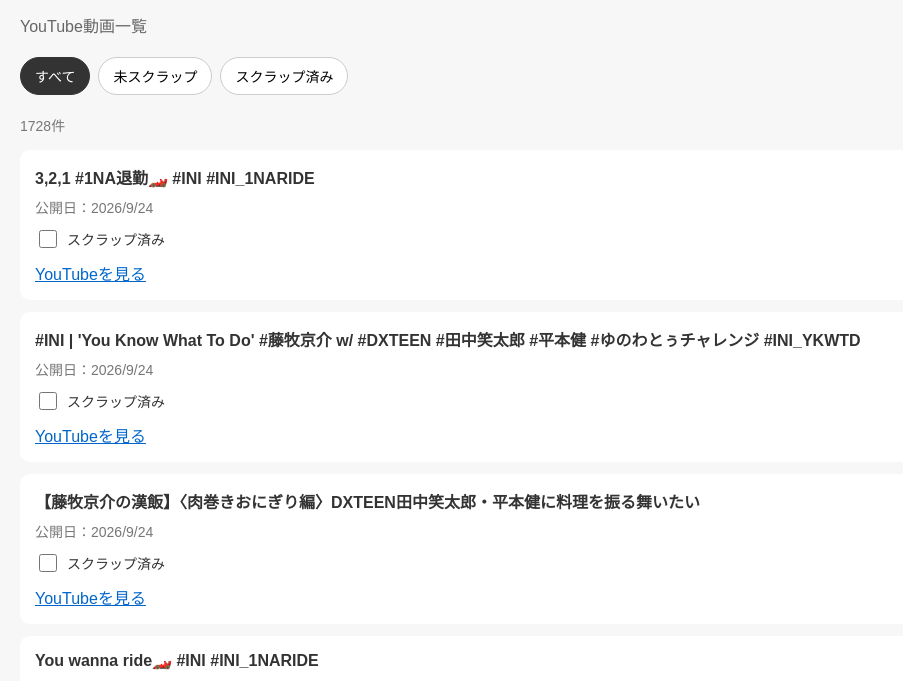
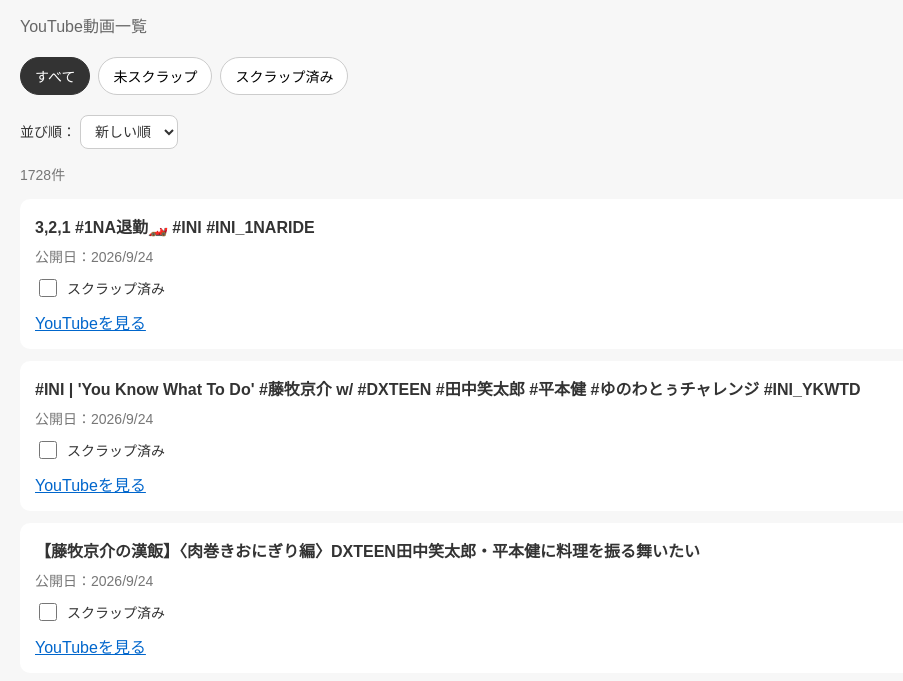
Before and after one commit to nakimushiLog0407/INI-Scrapbook, a plain HTML site: page index.html in a window 1280 px wide. Shown: the part 81-762 px from the top of the page, without its empty margins (0-903 px from the left). Drawn offline with Linux system fonts and the light colour scheme.

Commit message:
Implement sort area for video list
Added sorting functionality for video display with a dropdown menu for selecting sort order.

```diff
--- a/index.html
+++ b/index.html
@@ -44,6 +44,20 @@
             background: #333;
             color: white;
             border-color: #333;
+        }
+
+        .sort-area {
+            margin-bottom: 15px;
+            font-size: 14px;
+        }
+
+        .sort-area select {
+            padding: 7px 10px;
+            border: 1px solid #ccc;
+            border-radius: 8px;
+            background: white;
+            color: #333;
+            font-size: 14px;
         }
 
         .video {
@@ -121,6 +135,22 @@
 
     </div>
 
+    <div class="sort-area">
+        <label for="sort-order">
+            並び順：
+        </label>
+
+        <select id="sort-order">
+            <option value="newest">
+                新しい順
+            </option>
+
+            <option value="oldest">
+                古い順
+            </option>
+        </select>
+    </div>
+
     <div id="count" class="count"></div>
 
     <div id="video-list">
@@ -132,8 +162,10 @@
 
         let allVideos = [];
         let currentFilter = "all";
+        let currentSort = "newest";
 
-        const STORAGE_KEY = "iniScrapbookStatuses";
+        const STORAGE_KEY =
+            "iniScrapbookStatuses";
 
 
         // 保存されているステータスを読み込む
@@ -142,7 +174,9 @@
             try {
 
                 const saved =
-                    localStorage.getItem(STORAGE_KEY);
+                    localStorage.getItem(
+                        STORAGE_KEY
+                    );
 
                 return saved
                     ? JSON.parse(saved)
@@ -176,10 +210,12 @@
         // 指定した動画がスクラップ済みか取得
         function isScrapped(videoId) {
 
-            const statuses = loadStatuses();
+            const statuses =
+                loadStatuses();
 
             return (
-                statuses[videoId]?.scrapped === true
+                statuses[videoId]?.scrapped
+                === true
             );
 
         }
@@ -191,7 +227,8 @@
             scrapped
         ) {
 
-            const statuses = loadStatuses();
+            const statuses =
+                loadStatuses();
 
             statuses[videoId] = {
                 scrapped: scrapped
@@ -207,9 +244,11 @@
             .then(response => {
 
                 if (!response.ok) {
+
                     throw new Error(
                         "動画データを取得できませんでした。"
                     );
+
                 }
 
                 return response.json();
@@ -225,7 +264,9 @@
             .catch(error => {
 
                 document
-                    .getElementById("video-list")
+                    .getElementById(
+                        "video-list"
+                    )
                     .textContent =
                     "動画データの読み込みに失敗しました。";
 
@@ -259,29 +300,74 @@
                             video.video_id
                         );
 
+
                     if (
                         currentFilter === "all"
                     ) {
+
                         return true;
+
                     }
+
 
                     if (
                         currentFilter ===
                         "unscrapped"
                     ) {
+
                         return !scrapped;
+
                     }
+
 
                     if (
                         currentFilter ===
                         "scrapped"
                     ) {
+
                         return scrapped;
+
                     }
+
 
                     return true;
 
                 });
+
+
+            // 公開日で並び替え
+            filteredVideos.sort(
+                (a, b) => {
+
+                    const dateA =
+                        new Date(
+                            a.published_at
+                        );
+
+                    const dateB =
+                        new Date(
+                            b.published_at
+                        );
+
+
+                    if (
+                        currentSort ===
+                        "newest"
+                    ) {
+
+                        return (
+                            dateB - dateA
+                        );
+
+                    }
+
+
+                    return (
+                        dateA - dateB
+                    );
+
+                }
+            );
 
 
             // 件数
@@ -290,14 +376,16 @@
 
 
             // 動画を表示
-            filteredVideos.forEach(video => {
+            filteredVideos.forEach(
+                video => {
 
                     const item =
                         document.createElement(
                             "div"
                         );
 
-                item.className = "video";
+                    item.className =
+                        "video";
 
 
                     // タイトル
@@ -319,12 +407,15 @@
                             "div"
                         );
 
-                date.className = "date";
+                    date.className =
+                        "date";
+
 
                     const publishedDate =
                         new Date(
                             video.published_at
                         );
+
 
                     date.textContent =
                         "公開日：" +
@@ -368,7 +459,8 @@
 
 
                     // チェック変更時
-                scrapInput.addEventListener(
+                    scrapInput
+                        .addEventListener(
                             "change",
                             () => {
 
@@ -377,18 +469,22 @@
                                     scrapInput.checked
                                 );
 
+
                                 /*
-                         * 「未スクラップ」または
-                         * 「スクラップ済み」で
-                         * 絞り込んでいる場合は、
-                         * チェック変更後に一覧を
-                         * 更新する。
+                                 * 「未スクラップ」
+                                 * または
+                                 * 「スクラップ済み」
+                                 * 表示中なら、
+                                 * 状態変更後に
+                                 * 一覧を更新する。
                                  */
                                 if (
                                     currentFilter
                                     !== "all"
                                 ) {
+
                                     displayVideos();
+
                                 }
 
                             }
@@ -401,8 +497,12 @@
                             "a"
                         );
 
-                link.href = video.url;
-                link.target = "_blank";
+                    link.href =
+                        video.url;
+
+                    link.target =
+                        "_blank";
+
                     link.rel =
                         "noopener noreferrer";
 
@@ -411,22 +511,35 @@
 
 
                     // カードに追加
-                item.appendChild(title);
-                item.appendChild(date);
+                    item.appendChild(
+                        title
+                    );
+
+                    item.appendChild(
+                        date
+                    );
+
                     item.appendChild(
                         scrapLabel
                     );
-                item.appendChild(link);
+
+                    item.appendChild(
+                        link
+                    );
 
 
-                list.appendChild(item);
+                    list.appendChild(
+                        item
+                    );
 
-            });
+                }
+            );
 
 
             // 該当動画が0件の場合
             if (
-                filteredVideos.length === 0
+                filteredVideos.length
+                === 0
             ) {
 
                 list.textContent =
@@ -449,7 +562,8 @@
                     () => {
 
                         currentFilter =
-                            button.dataset.filter;
+                            button.dataset
+                                .filter;
 
 
                         document
@@ -469,7 +583,9 @@
                             );
 
 
-                        button.classList.add(
+                        button
+                            .classList
+                            .add(
                                 "active"
                             );
 
@@ -481,6 +597,24 @@
 
             });
 
+
+        // 並び順を変更
+        document
+            .getElementById(
+                "sort-order"
+            )
+            .addEventListener(
+                "change",
+                event => {
+
+                    currentSort =
+                        event.target.value;
+
+                    displayVideos();
+
+                }
+            );
+
     </script>
 
 </body>
```
Lines whose indentation alone changed are shown as unchanged.
